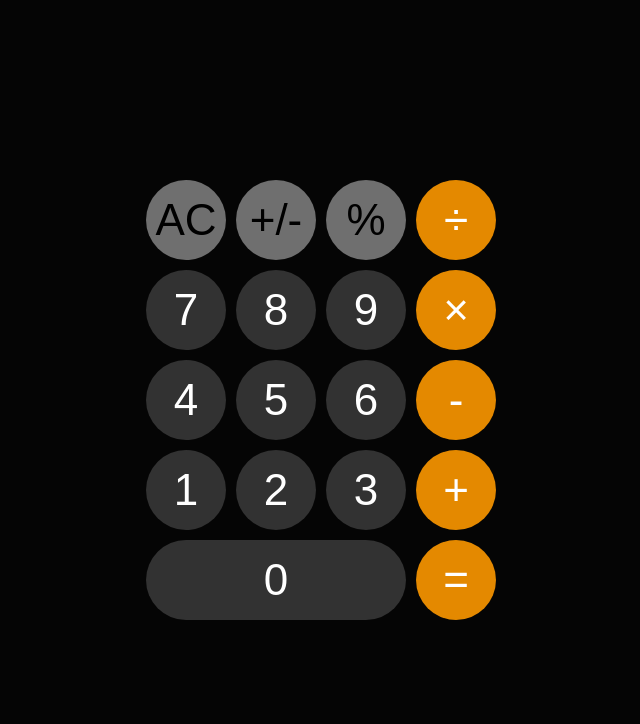
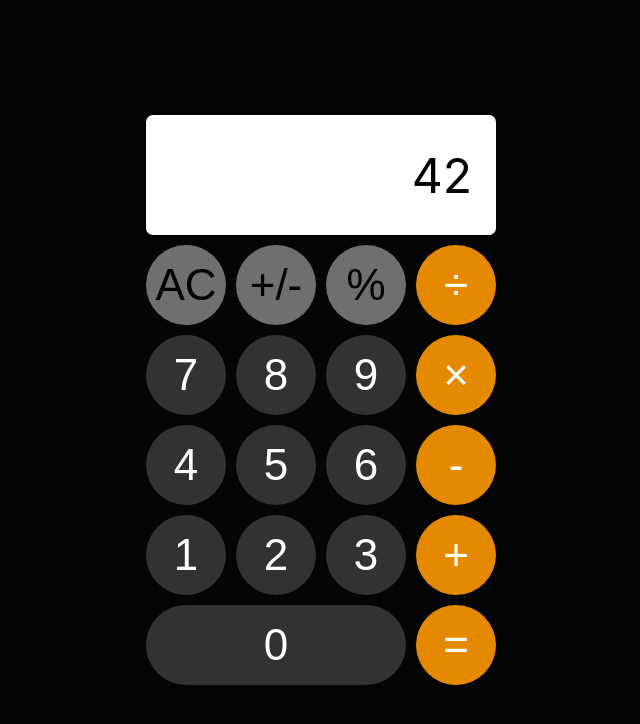
Before and after one commit to SoftBaguette/Calculator_ts, a React (Create React App) app in the folder calculator/: page / in a window 1280 px wide. Shown: the top 724 px of the page, without its empty margins (319-959 px from the left). Built offline with nearby package versions, Linux system fonts and the light colour scheme.

Commit message:
Improvements: + Display Box + Button Types + More Button Properties = Finished UI

```diff
--- a/calculator/src/components/Button.tsx
+++ b/calculator/src/components/Button.tsx
@@ -1,5 +1,21 @@
 import React from "react";
 import styled from "styled-components";
+
+
+export enum ButtonType {
+    Number,
+    Operation,
+    Function
+};
+
+type ButtonProps = {
+    label: string;
+    type?: ButtonType;
+    position?: [x: number, y: number];
+    width?: number;
+    color?: string;
+    fcolor?: string;
+}
 
 const StyledButton = styled.button`
     background: #323232;
@@ -10,15 +26,8 @@ const StyledButton = styled.button`
     cursor: pointer;
 `;
 
-type ButtonProps = {
-    label: string;
-    position?: [x: number, y: number];
-    width?: number;
-    color?: string;
-    fcolor?: string;
-}
-
-const Button: React.FC<ButtonProps> = ( {label, position, width, color, fcolor} ) => {
+const Button: React.FC<ButtonProps> = (
+    {type = ButtonType.Operation, label, position, width, color, fcolor} ) => {
     const styles: React.CSSProperties = {};
 
     if (position) {
--- a/calculator/src/components/Calculator.tsx
+++ b/calculator/src/components/Calculator.tsx
@@ -1,6 +1,6 @@
 import React from "react";
 import styled from "styled-components";
-import Button from "./Button";
+import Button, { ButtonType } from "./Button";
 
 const Container = styled.div`
 
@@ -10,31 +10,44 @@ const Grid = styled.div`
     display: grid;
     grid-gap: 10px;
     grid-template-columns: repeat(4, 80px);
-    grid-template-rows: repeat(5, 80px);
+    grid-template-rows: 120px repeat(5, 80px);
+`;
+
+const Display = styled.div`
+    background: #fff;
+    border-radius: 7px;
+    font-size: 3rem;
+    grid-column-end: span 4;
+    padding: 0 24px;
+    display: flex;
+    justify-content: flex-end;
+    align-items: center;
+
 `;
 
 const Calculator: React.FC<{}> = () => {
     return (
         <Container>
             <Grid>
-                <Button label="AC" position={[0,0]} color="#6f6f6f" fcolor="black" />
-                <Button label="+/-" position={[1,0]} color="#6f6f6f" fcolor="black" />
-                <Button label="%" position={[2,0]} color="#6f6f6f" fcolor="black" />
-                <Button label="÷" position={[3,0]} color="#e48900"/>
-                <Button label="×" position={[3,1]} color="#e48900"/>
-                <Button label="-" position={[3,2]} color="#e48900"/>
-                <Button label="+" position={[3,3]} color="#e48900"/>
-                <Button label="=" position={[3,4]} color="#e48900"/>
-                <Button label="9" position={[2,1]}/>
-                <Button label="8" position={[1,1]}/>
-                <Button label="7" position={[0,1]}/>
-                <Button label="6" position={[2,2]}/>
-                <Button label="5" position={[1,2]}/>
-                <Button label="4" position={[0,2]}/>
-                <Button label="3" position={[2,3]}/>
-                <Button label="2" position={[1,3]}/>
-                <Button label="1" position={[0,3]}/>
-                <Button label="0" position={[0,4]} width={3}/>
+                <Display> 42</Display>
+                <Button label="AC" type={ButtonType.Function} position={[0,1]} color="#6f6f6f" fcolor="black" />
+                <Button label="+/-" type={ButtonType.Operation} position={[1,1]} color="#6f6f6f" fcolor="black" />
+                <Button label="%" type={ButtonType.Operation} position={[2,1]} color="#6f6f6f" fcolor="black" />
+                <Button label="÷" type={ButtonType.Operation} position={[3,1]} color="#e48900"/>
+                <Button label="×" type={ButtonType.Operation} position={[3,2]} color="#e48900"/>
+                <Button label="-" type={ButtonType.Operation} position={[3,3]} color="#e48900"/>
+                <Button label="+" type={ButtonType.Operation} position={[3,4]} color="#e48900"/>
+                <Button label="=" type={ButtonType.Operation} position={[3,5]} color="#e48900"/>
+                <Button label="9" type={ButtonType.Number} position={[2,2]}/>
+                <Button label="8" type={ButtonType.Number} position={[1,2]}/>
+                <Button label="7" type={ButtonType.Number} position={[0,2]}/>
+                <Button label="6" type={ButtonType.Number} position={[2,3]}/>
+                <Button label="5" type={ButtonType.Number} position={[1,3]}/>
+                <Button label="4" type={ButtonType.Number} position={[0,3]}/>
+                <Button label="3" type={ButtonType.Number} position={[2,4]}/>
+                <Button label="2" type={ButtonType.Number} position={[1,4]}/>
+                <Button label="1" type={ButtonType.Number} position={[0,4]}/>
+                <Button label="0" type={ButtonType.Number} position={[0,5]} width={3}/>
             </Grid>
         </Container>
     );
```
